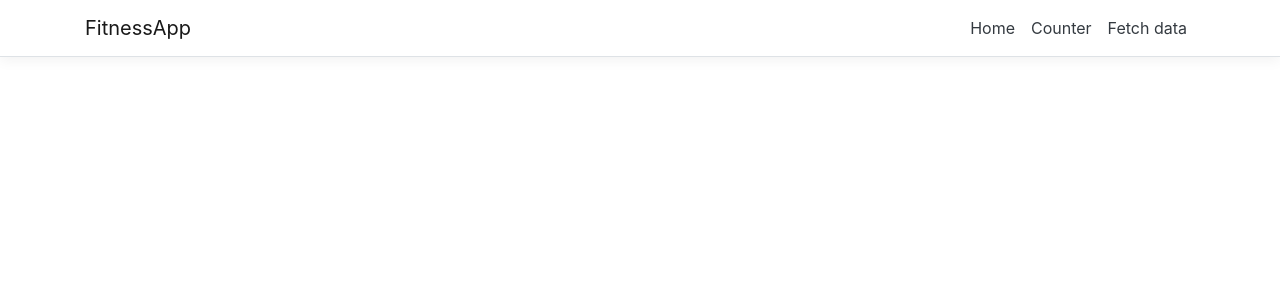
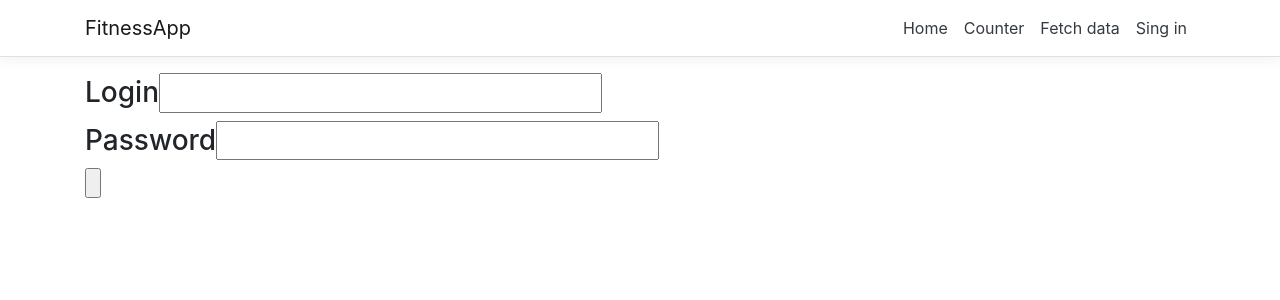
Before and after one commit to theBeatle/fitness-cabinet, an Angular app in the folder FitnessApp/ClientApp/: page /sing-in in a window 1280 px wide. Before the commit this address led to /. Shown: the top 300 px of the page. Built offline with nearby package versions, Linux system fonts and the light colour scheme.

Commit message:
create sing in

```diff
--- a/FitnessApp/ClientApp/src/app/app.module.ts
+++ b/FitnessApp/ClientApp/src/app/app.module.ts
@@ -9,14 +9,15 @@ import { NavMenuComponent } from './nav-menu/nav-menu.component';
 import { HomeComponent } from './home/home.component';
 import { CounterComponent } from './counter/counter.component';
 import { FetchDataComponent } from './fetch-data/fetch-data.component';
-
+import { SingInComponent } from './sing-in/sing-in.component';
 @NgModule({
   declarations: [
     AppComponent,
     NavMenuComponent,
     HomeComponent,
     CounterComponent,
-    FetchDataComponent
+    FetchDataComponent,
+    SingInComponent
   ],
   imports: [
     BrowserModule.withServerTransition({ appId: 'ng-cli-universal' }),
@@ -26,6 +27,7 @@ import { FetchDataComponent } from './fetch-data/fetch-data.component';
       { path: '', component: HomeComponent, pathMatch: 'full' },
       { path: 'counter', component: CounterComponent },
       { path: 'fetch-data', component: FetchDataComponent },
+      { path: 'sing-in', component: SingInComponent},
     ])
   ],
   providers: [],
--- a/FitnessApp/ClientApp/src/app/nav-menu/nav-menu.component.html
+++ b/FitnessApp/ClientApp/src/app/nav-menu/nav-menu.component.html
@@ -17,6 +17,9 @@
           <li class="nav-item" [routerLinkActive]='["link-active"]'>
             <a class="nav-link text-dark" [routerLink]='["/fetch-data"]'>Fetch data</a>
           </li>
+          <li class="nav-item" [routerLinkActive]='["link-active"]'>
+            <a class="nav-link text-dark" [routerLink]='["/sing-in"]'>Sing in</a>
+          </li>
         </ul>
       </div>
     </div>
--- /dev/null
+++ b/FitnessApp/ClientApp/src/app/sing-in/sing-in.component.html
@@ -0,0 +1,5 @@
+
+
+<h3>Login<input type="text" /></h3>
+<h3>Password<input type="password" /></h3>
+<input type="button" />
```
Also changed, not shown: FitnessApp/ClientApp/src/app/sing-in/sing-in.component.ts (added, +8 -0 lines), 2 other files (tests, documents, lock files or other folders).
